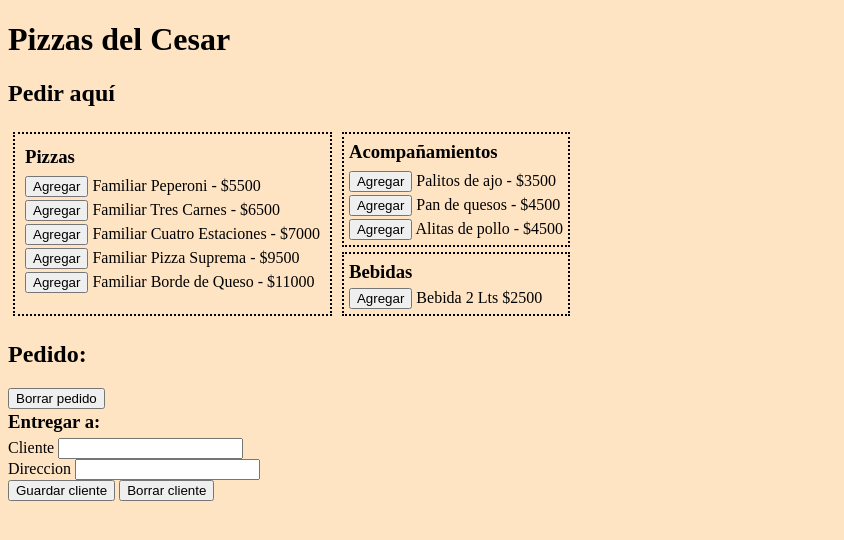
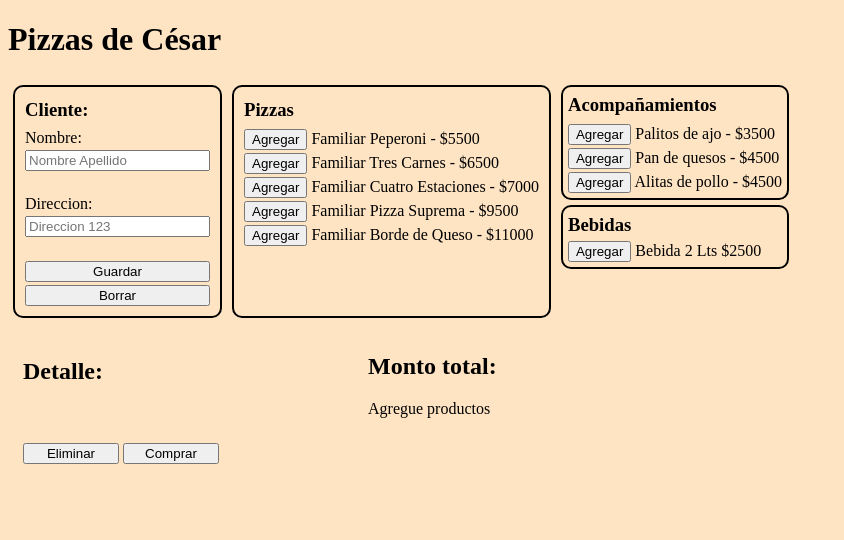
Before and after one commit to PauloCS4/pizzas, a plain HTML site: page index.html in a window 1280 px wide. Shown: the whole page, without its empty margins (0-844 px from the left). Drawn offline with Linux system fonts and the light colour scheme.

Commit message:
Relocalización de los elementos en pantalla

```diff
--- a/estilo.css
+++ b/estilo.css
@@ -19,7 +19,8 @@ h3{
     gap: 3px;
     margin: 5px;
     padding: 10px;
-    border: 2px black dotted;
+    border: 2px black solid;
+    border-radius: 10px;
 }
 
 .acompanamientos{
@@ -30,7 +31,8 @@ h3{
     margin: 5px;
     padding: 5px;
 
-    border: 2px black dotted;
+    border: 2px black solid;
+    border-radius: 10px;
 }
 
 .bebidas{
@@ -41,7 +43,9 @@ h3{
     margin: 5px;
     padding: 5px;
 
-    border: 2px black dotted;
+    border: 2px black solid;
+    border-radius: 10px;
+
 }
 
 
@@ -51,3 +55,49 @@ h3{
 
     white-space: nowrap;
 }
+
+.salida{
+    display: flex;
+    flex-direction: row;
+    flex-wrap: nowrap;
+
+
+}
+
+.pedido-actual{
+
+
+    display: flex;
+    flex-direction: column;
+    gap: 3px;
+    margin: 5px;
+    width: 320px;
+
+    padding: 10px;
+
+}
+
+.pedido-actual button{
+    width: 30%;
+
+}
+
+
+.cliente{
+    display: flex;
+    flex-direction: column;
+    gap: 3px;
+    margin: 5px;
+    padding: 10px;
+    border: 2px black solid;
+    border-radius: 10px;
+}
+
+.total{
+    /*display: none;*/
+    padding: 10px;
+}
+
+#mi-pedido{
+    padding-left: 20px;
+}
--- a/index.html
+++ b/index.html
@@ -4,19 +4,29 @@
 <head>
     <meta charset="UTF-8">
     <meta name="viewport" content="width=device-width, initial-scale=1.0">
-    <title>Pizzas a domicilio</title>
+    <title>Pizzas de César</title>
     <link rel="stylesheet" href="./estilo.css">
+    <link rel="icon" href="./assets/favicon.ico" type="image/x-icon" />
 
 </head>
 
 <body>
 
-    <h1>Pizzas del Cesar</h1>
-    <h2>Pedir aquí</h2>
-
-
+    <h1>Pizzas de César</h1>
     <div class="menu">
 
+        <div class="cliente" >
+            <h3>Cliente:</h3>
+
+            <label for="nombre">Nombre:</label>
+            <input id="nombre" placeholder="Nombre Apellido" type="text">
+            <br>
+            <label for="direccion">Direccion:</label>
+            <input id="direccion" placeholder="Direccion 123" type="text">
+            <br>
+            <button id="btn-guardar">Guardar</button>
+            <button id="btn-borrar">Borrar</button>
+        </div>
 
         <div class="pizzas">
             <h3>Pizzas</h3>
@@ -88,25 +98,36 @@
 
         </div>
 
+
     </div>
 
+    <div class="salida">
 
-    <h2>Pedido:</h2>
-    <P id="mi-pedido"></P>
 
-    <button id="borrar-pedido">Borrar pedido</button>
 
-    <h3>Entregar a:</h3>
+        <div class="pedido-actual">
+            <h2>Detalle:</h2>
 
-    <label for="nombre">Cliente</label>
-    <input id="nombre" type="text">
-    <br>
-    <label for="direccion">Direccion</label>
-    <input id="direccion" type="text">
-    <br>
-    <button id="btn-guardar">Guardar cliente</button>
-    <button id="btn-borrar">Borrar cliente</button>
+            <P id="mi-pedido"></P>
 
+            <div>
+                <button id="borrar-pedido">Eliminar</button>
+                <button id="comprar">Comprar</button>
+            </div>
+
+
+        </div>
+
+        <div class="total">
+            <h2>Monto total:</h2>
+            <p id="total-a-pagar">Agregue productos</p>
+
+        </div>
+
+
+
+
+    </div>
 
     <script src="./script.js"></script>
 </body>
--- a/script.js
+++ b/script.js
@@ -18,6 +18,7 @@ document.querySelector('#alitas').addEventListener("click",clickAlitas);
 document.querySelector('#bebida').addEventListener("click",clickBebida);
 
 document.querySelector("#borrar-pedido").addEventListener("click",clickBorrarPedido);
+document.querySelector('#comprar').addEventListener('click',clickComprar);
 
 
 
@@ -104,6 +105,17 @@ function clickBorrarPedido(){
     borrarPedido();
 }
 
+function clickComprar(){
+    borrarPedido();
+
+    //agregar la logica de comprar,luego imprimir boleta por consola
+    //Verificar que el pedido tenga prodctos agregados, usuario y direccion
+    console.log("Pedido confirmado, recibira su boleta en unos segundos.")
+    alert("¡Recibirá su pedido en menos de 30 minutos!");
+
+
+}
+
 function borrarPedido(){
     localStorage.removeItem('pedido');
     pedidoActual= new Pedido();
@@ -138,6 +150,8 @@ function alCargar(){
 function imprimirPedido(){
     let total=0;
     let imprimirProductos = "";
+
+
     if(pedidoActual.pepe){
         imprimirProductos += `${pedidoActual.pepe} Pizzas de Peperoni\n`;
         total += pedidoActual.pepe * 5500;
@@ -175,11 +189,29 @@ function imprimirPedido(){
         total += pedidoActual.bebida * 2500;
     }
 
-    imprimirProductos += "---\nTotal: $"+total;
+
+    // if( imprimirProductos === ""){
+    //     imprimirProductos= "Agregue un producto.";
+    // }
+
+    const parrafo= document.getElementById("mi-pedido");
+    const total_a_pagar = document.querySelector("#total-a-pagar");
+    parrafo.innerText= imprimirProductos;
 
 
-    const parrafo= document.getElementById("mi-pedido");
-    parrafo.innerText= imprimirProductos;
+
+    //Actualizar el total en otro div
+
+    if(total > 0){
+
+        total_a_pagar.innerText= "$"+total;
+
+    }else{
+        total_a_pagar.innerText= "$0";
+    }
+
+    const div_pagar = document.querySelector(".total");
+
 }
 
 
```
Also changed, not shown: assets/favicon-32x32.png (added), assets/favicon.ico (added).
